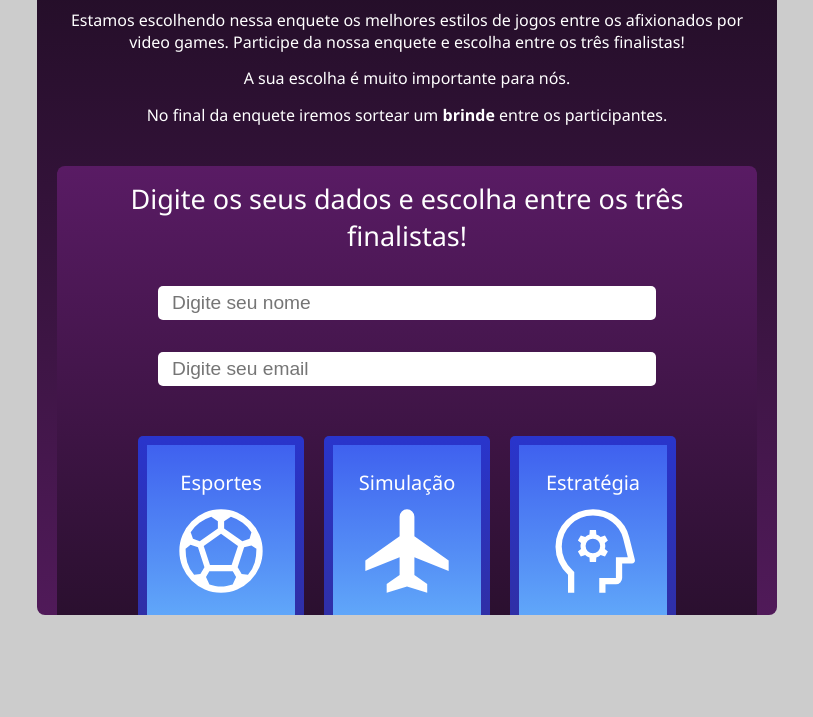
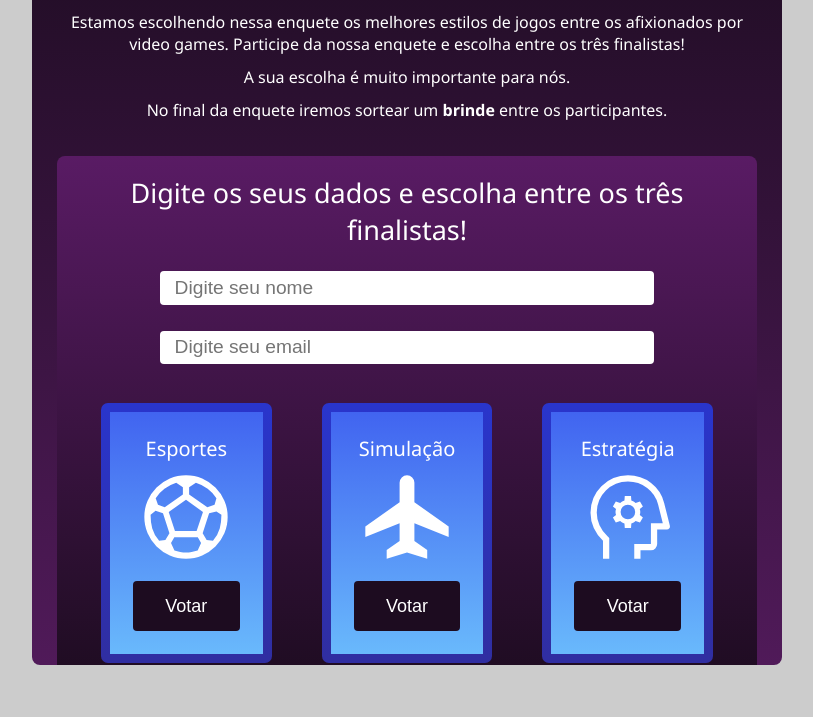
Before and after one commit to sarahrbz/Projeto-Card-de-Games, a plain HTML site: page index.html in a window 1280 px wide. Shown: the part 83-800 px from the top of the page, without its empty margins (233-1046 px from the left). Drawn offline with Linux system fonts and the light colour scheme.

Commit message:
closes #5 - tag button + alguns ajustes

```diff
--- a/index.html
+++ b/index.html
@@ -46,6 +46,9 @@
                     <div class="image-group">
                         <object data="sports.svg" type="image/svg+xml"></object>
                     </div>
+                    <div>
+                        <button type="submit">Votar</button>
+                    </div>
                 </div>
 
             </div>
@@ -53,6 +56,9 @@
                 <div class="card"> Simulação
                     <div class="image-group">
                         <object data="flight.svg" type="image/svg+xml"></object>
+                    </div>
+                    <div>
+                        <button type="submit">Votar</button>
                     </div>
                 </div>
 
@@ -62,6 +68,9 @@
                     <div class="image-group">
                         <object data="psychology.svg" type="image/svg+xml"></object>
                     </div>
+                    <div>
+                        <button type="submit">Votar</button>
+                    </div>
                 </div>
 
             </div>
@@ -70,7 +79,9 @@
 
 
         </div>
-
+            <div class="autoria">
+                @Desenvolvido por GameTechLover
+            </div>
     </div>
 
 </body>
--- a/style.css
+++ b/style.css
@@ -13,21 +13,39 @@
         height: 5px;
         padding: 0.9rem;
         font-size: 1.2rem;
-        border-radius: 5px;
+        border-radius: 4px;
         border: 0;
-        margin: 1rem;
+        margin: 0.8rem;
     }
-     input:focus{
+    input:focus{
         outline: none;
         box-shadow: 0 0 10px #1D0C20;
+    }
+    button {
+        margin-top: 8px;
+        width: 100%;
+        padding: 0.9rem 2rem;
+
+        color: #FFFFFF;
+        background-color: #1D0C20;
+
+        border-radius: 4px;
+        border: none;
+
+        cursor: pointer;
+        font-size: 18px;
+
+    }
+    button:hover{
+        background-color: #641F70;
     }
 
     .container{
         background: linear-gradient(180deg, #200D24, #501A59);
         margin: auto;
         width: 700px;
-        height: 650px;
-        padding: 20px;
+        height: 690px;
+        padding: 25px;
 
         border-radius: 8px;
         overflow: hidden;
@@ -42,61 +60,67 @@
 
         font-size: 25px;
         font-weight: 600;
-        margin-bottom: 30px;
+        margin-bottom: 27px;
     }
     .header-text, .header-text2{
-        margin-bottom: 0.9rem;
+        margin-bottom: 0.7rem;
     }
     .brinde{
         font-weight: 600;
     }
 
     .container-2{
-        background: linear-gradient(180deg, #591B64, #280F2C);
+        background: linear-gradient(180deg, #591B64, #1E0C21);
 
+        padding: 18px;
 
         border-radius: 8px;
 
         justify-content: space-around;
 
 
-        margin-top: 40px;
+        margin-top: 35px;
+
 
     }
 
     .cards{
         display: flex;
         justify-content: center;
-        gap: 20px;
+        gap: 50px;
     }
     .text{
-       padding: 0.9rem;
         text-align: center;
         font-size: 27px;
         font-weight: 400;
-        margin-bottom: 20px;
+        margin-bottom: 6px;
     }
     .form{
-        margin-top: 16px;
+        margin-top: 10px;
     }
     .box{
         background: linear-gradient(180deg, #2935CC, #302EA1);
-
-
-        padding:9px;
-        border-radius: 5px;
+        margin-top: 20px;
+        width: 23%;
+        padding: 9px;
+        border-radius: 7px;
 
     }
     .card{
-        background: linear-gradient(180deg, #3F61EF,#63ADFA);
+        background: linear-gradient(180deg, #4164F0,#69B9FC);
 
-        padding: 24px;
+        padding: 23px;
 
         font-size: 20px;
         text-align: center;
     }
     .image-group{
         margin-top: 5px;
+
         text-align: center;
-
     }
+    .autoria{
+        font-size: 14px;
+        text-align: center;
+        margin-top: 6px;
+    }
```
